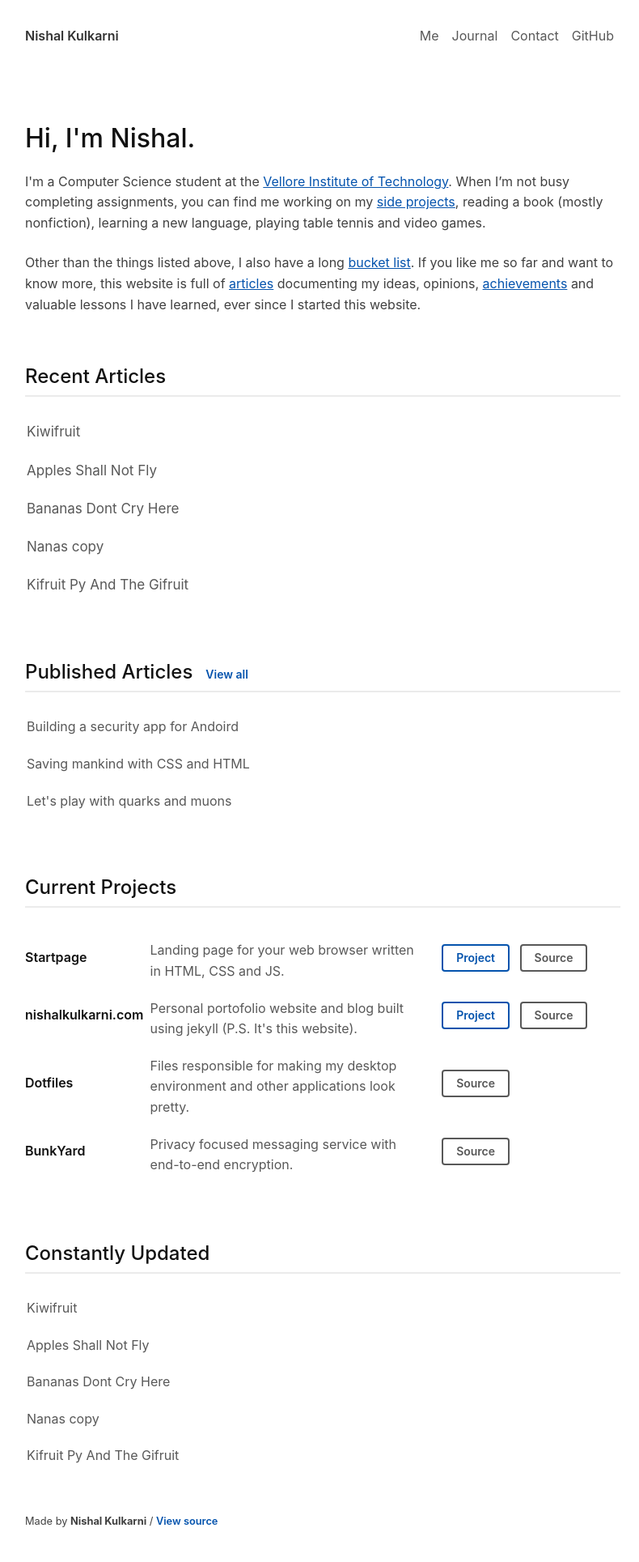
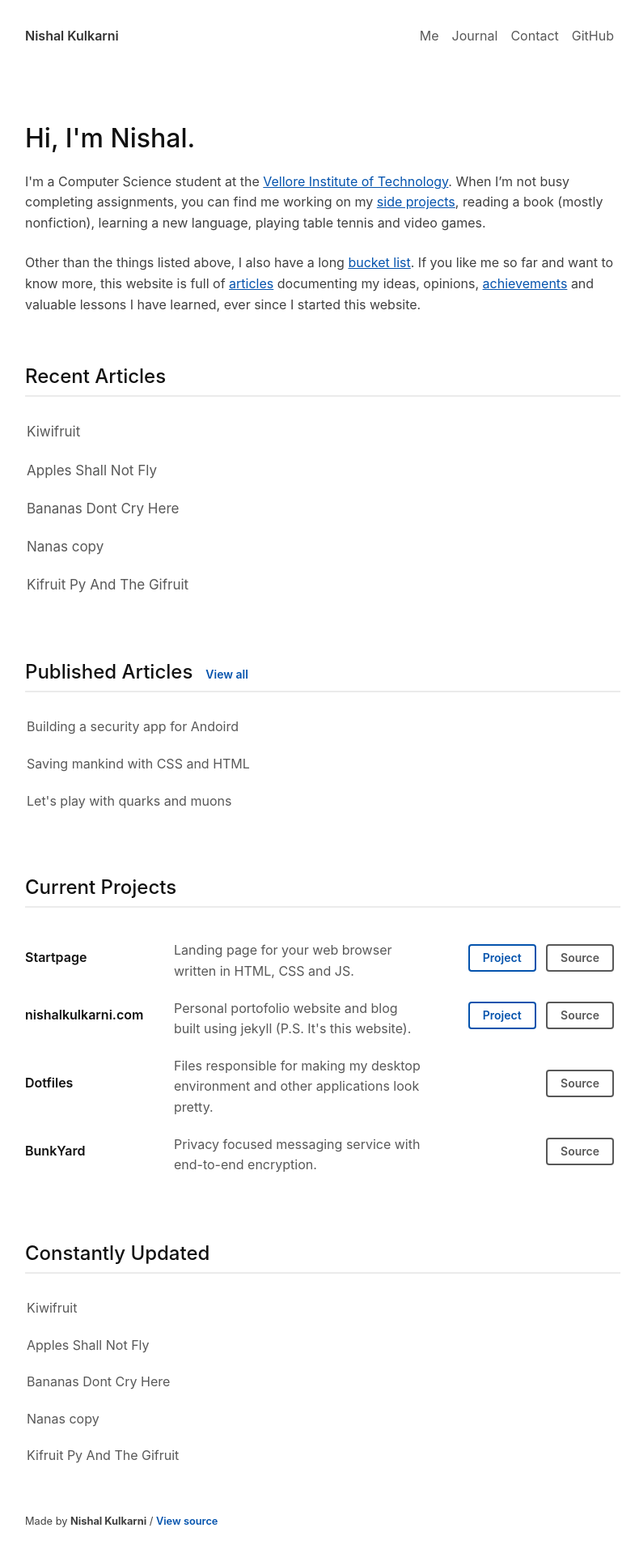
Before and after one commit to nishalkulkarni/old-personal-site-jekyll, a Jekyll site: the page built from index.html, in a window 1280 px wide. Shown: the whole page at 81% size, without its empty margins (241-1031 px from the left). Built offline with Jekyll 4.4.1, drawn with Linux system fonts in a browser that asks for light colours.

Commit message:
table improvements

```diff
--- a/assets/css/main.css
+++ b/assets/css/main.css
@@ -360,3 +360,6 @@
 		padding: 0.375rem 0.25rem;
 	}
 }
+
+@media screen and (max-width: 576px) {
+}
--- a/index.html
+++ b/index.html
@@ -36,12 +36,12 @@
 	{% endfor %}
 </section>
 
-<section class="index-section">
+<section class="index-section" style="overflow-x:auto;">
 	<h2>Current Projects</h2>
 	<table>
 		<colgroup>
-			<col span="1" style="width: 21%;">
-			<col span="1" style="width: 49%;">
+			<col span="1" style="width: 25%;">
+			<col span="1" style="width: 45%;">
 			<col span="1" style="width: 30%;">
 		</colgroup>
 		<tr style="display:none;">
@@ -54,7 +54,7 @@
 			<td><h3>{{ project.name }}</h3></td>
 			<td><p>{{  project.description }}</p></td>
 			<td>
-				<div class="buttons">
+				<div class="buttons" style="float:right;">
 					{% if project.project-link and project.project-link!="" and project.project-link!=nil %}
 					<a class="button blue-button" href="{{ project.project-link }}" target="_blank">Project</a>
 					{% endif %}
--- a/journal.html
+++ b/journal.html
@@ -34,7 +34,7 @@
 {% for tag in site.tags %}
 {% assign t = tag | first %}
 {% assign posts = tag | last %}
-<a href="/tag/{{t | downcase | replace:" ","-" }}.html"><span>{{t | downcase | replace:" ","-" }}</span></a>
+<a href="/tag/{{t | downcase | replace:" ","-" }}.html" class="para-link"><span>{{t | downcase | replace:" ","-" }}</span></a>
 {% if forloop.last == false %},{% endif %}
 {% endfor %}.
 </p>
```
Lines whose indentation alone changed are shown as unchanged.
